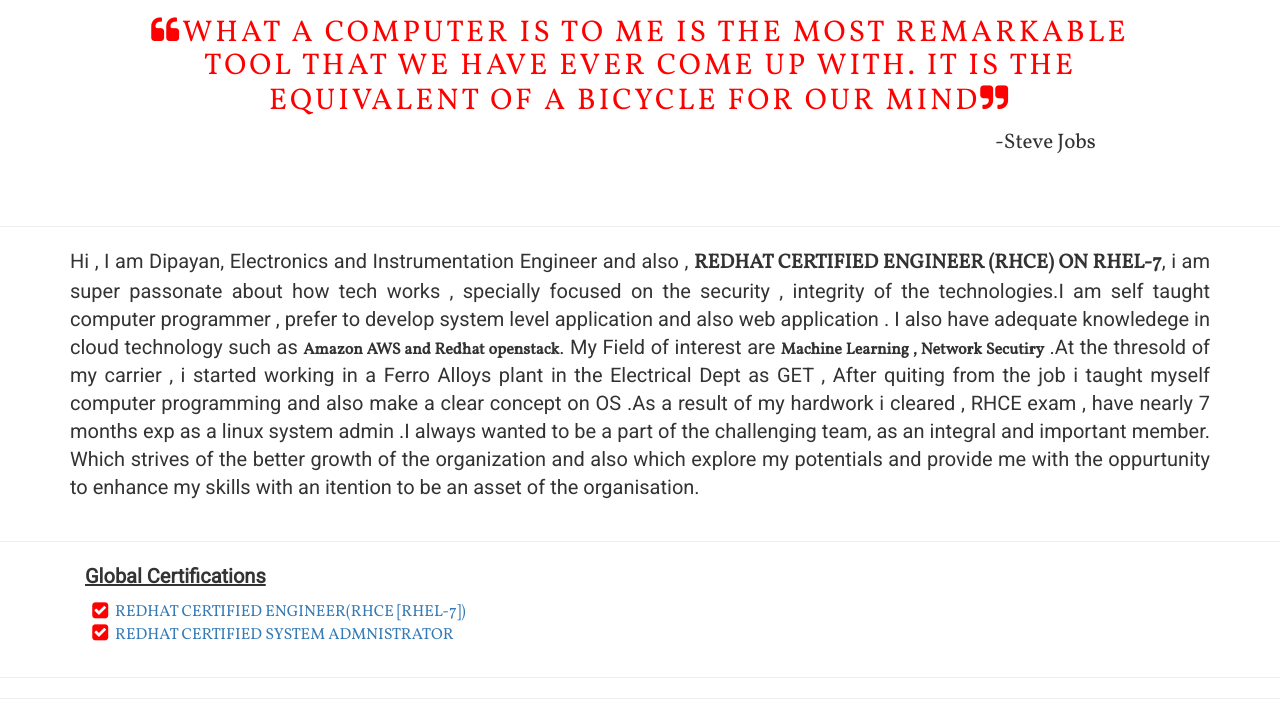
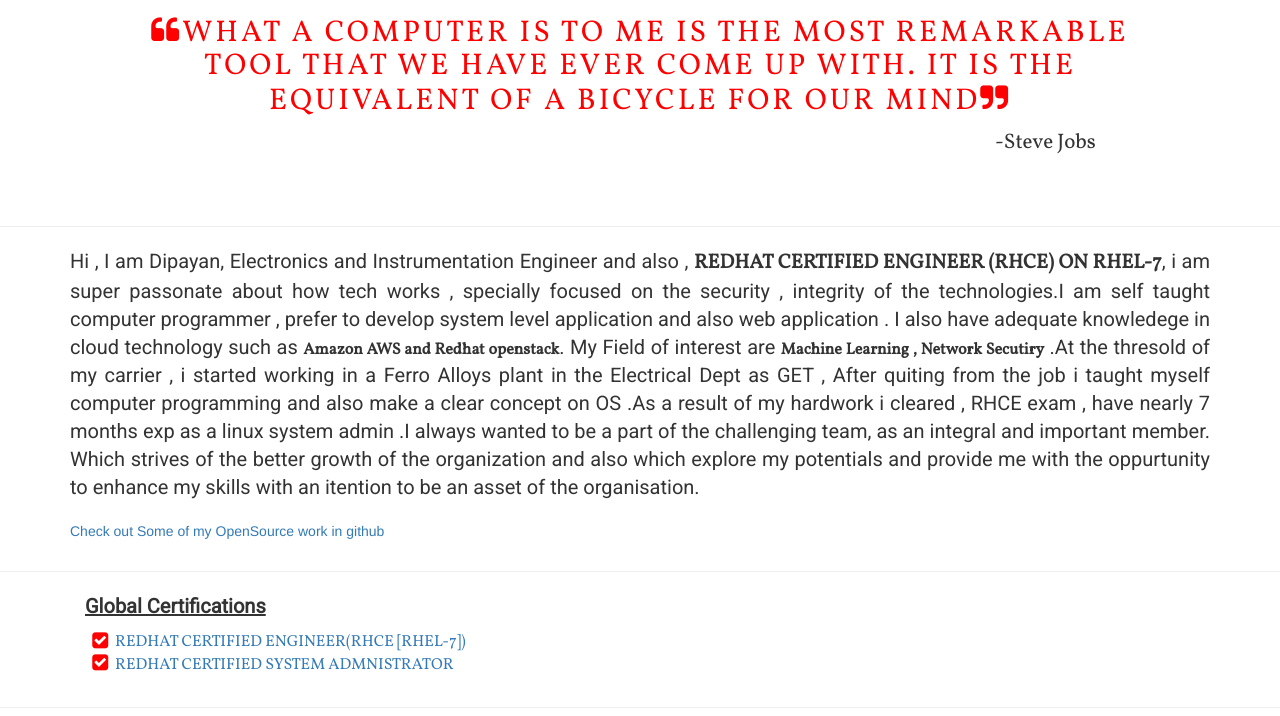
Before and after one commit to dipayandutta/dipayandutta.github.io, a plain HTML site: page index.html in a window 1280 px wide. Shown: the part 73-789 px from the top of the page. Drawn offline with Linux system fonts and the light colour scheme; a web font is replaced by a local one.

Commit message:
home page

```diff
--- a/index.html
+++ b/index.html
@@ -46,6 +46,7 @@
         <hr>
         <div class="container">
             <p class="lead startfont text" >Hi , I am Dipayan, Electronics and Instrumentation Engineer and also , <b class="headings">Redhat Certified Engineer (RHCE) on RHEL-7</b>, i am super passonate about how tech works , specially focused on the security , integrity of the technologies.I am self taught computer programmer , prefer to develop system level application and also web application . I also have adequate knowledege in cloud technology such as <b class="textbold lead ">Amazon AWS and Redhat openstack</b>.  My Field of interest are  <b class="textbold">Machine Learning , Network Secutiry</b> .At the thresold of my carrier , i started working in a Ferro Alloys plant in the Electrical Dept as GET , After quiting from the job i taught myself computer programming and also  make a clear concept on OS .As a result of my hardwork i cleared , RHCE exam , have nearly 7 months exp as a linux system admin .I always wanted to be a part of the challenging team, as an integral and important member. Which strives of the better growth of the organization and also which explore my potentials and provide me with the oppurtunity to enhance my skills with an itention to be an asset of the organisation.</p>
+	<p><a href="https://github.com/dipayandutta/">Check out Some of my OpenSource work in github</a></p>
         </div>
         <hr/>
         <div class="container">
```
